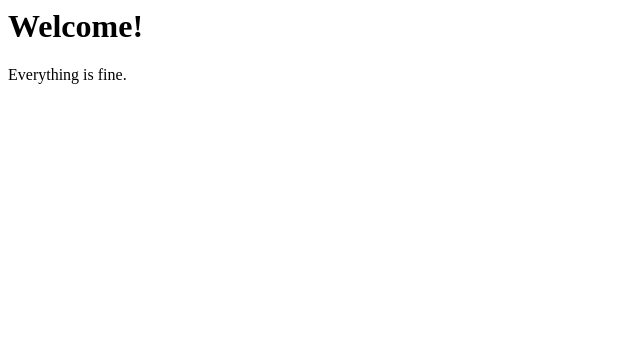
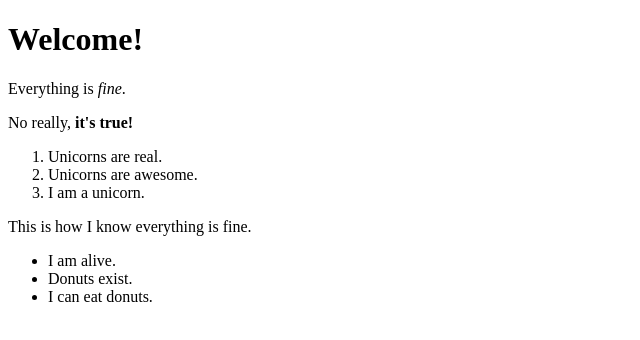
Before and after one commit to lsieczk/html-basics, a plain HTML site: page index.html in a window 1280 px wide. Shown: the whole page, without its empty margins (0-640 px from the left). Drawn offline with Linux system fonts and the light colour scheme.

Commit message:
added new elements to index.html

```diff
--- a/index.html
+++ b/index.html
@@ -1,4 +1,4 @@
-<!<!DOCTYPE html>
+<!DOCTYPE html>
 <html lang="en">
   <head>
     <meta charset="utf-8">
@@ -6,6 +6,18 @@
   </head>
   <body>
     <h1>Welcome!</h1>
-    <p>Everything is fine.</p>
+    <p>Everything is <em>fine</em>.</p>
+    <p>No really, <strong>it's true!</strong></p>
+    <ol>
+      <li>Unicorns are real.</li>
+      <li>Unicorns are awesome.</li>
+      <li>I am a unicorn.</li>
+    </ol>
+    <p>This is how I know everything is fine.</p>
+    <ul>
+      <li>I am alive.</li>
+      <li>Donuts exist.</li>
+      <li>I can eat donuts.</li>
+    </ul>
   </body>
 </html>
```
